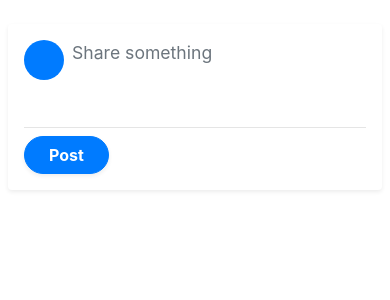
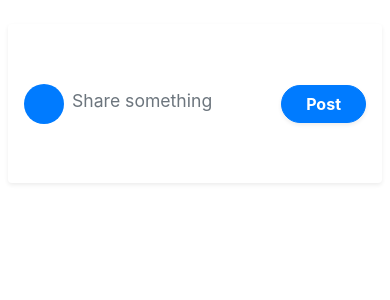
Before and after one commit to saidbaraou/network, a Django app: page / in a window 390 px wide. Shown: the part 136-436 px from the top of the page. Run offline with Django 3.2, Linux system fonts and the light colour scheme; some libraries are stand-ins or nearby versions.

Commit message:
Add style to the post form for for appealing UI

```diff
--- a/network/static/network/styles.css
+++ b/network/static/network/styles.css
@@ -2,11 +2,3 @@ textarea:focus {
   outline: none !important;
   box-shadow: none !important;
 }
-
-/* Makes the card look slightly lifted when the user hovers over it */
-.card {
-  transition: transform 0.2s ease-in-out;
-}
-.card:hover {
-  transform: translateY(-2px);
-}
--- a/network/templates/network/index.html
+++ b/network/templates/network/index.html
@@ -8,33 +8,38 @@
             <form action="" method="POST">
                 {% csrf_token %}
 
-                <div class="d-flex">
+                <div class="d-flex align-items-center">
                     <div class="rounded-circle bg-primary d-flex align-items-center justify-content-center text-white mr-2 mr-md-3"
                         style="width: 40px; height: 40px; flex-shrink: 0; font-size: 0.9rem;">
                         {{ user.username|first|upper }}
                     </div>
 
-                    <div class="flex-grow-1">
+                    <div class="flex-grow-1 pt-5">
                         <textarea name="content" class="form-control border-0 shadow-none p-0" rows="3"
                             placeholder="Share something"
                             style="resize: none; font-size: 1.1rem; background: transparent;" required></textarea>
                     </div>
+                    <div>
+                        <button type=" submit" class="btn btn-primary rounded-pill px-4 shadow-sm font-weight-bold">
+                            Post
+                        </button>
+                    </div>
                 </div>
 
-                <hr class="my-2">
+                <!-- <hr class="my-2"> -->
 
-                <div class="d-flex justify-content-between align-items-center">
-                    <div class=" text-muted small ml-5 d-none d-sm-block ">
-                        <!-- <i class=" fa-regular fa-image fa-lg mr-3" title="Add Image"></i> -->
-                    </div>
+                <!-- <div class="d-flex justify-content-between align-items-center">
+                    <div class=" text-muted small ml-5 d-none d-sm-block "> -->
+                <!-- <i class=" fa-regular fa-image fa-lg mr-3" title="Add Image"></i> -->
+                <!-- </div> -->
 
-                    <button type="submit" class="btn btn-primary rounded-pill px-4 shadow-sm font-weight-bold">
+                <!-- <button type="submit" class="btn btn-primary rounded-pill px-4 shadow-sm font-weight-bold">
                         Post
-                    </button>
-                </div>
-            </form>
+                    </button> -->
         </div>
+        </form>
     </div>
+</div>
 </div>
 
 {% endblock %}
```
